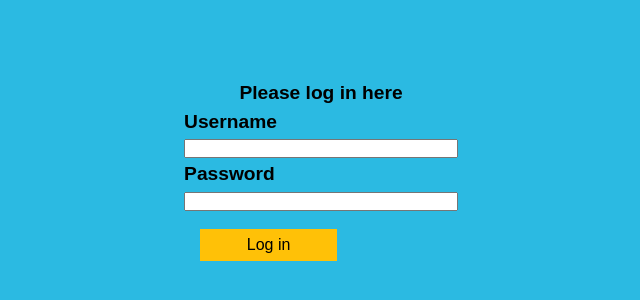
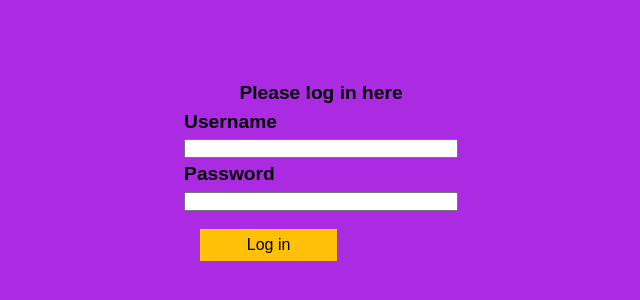
Before and after one commit to SneRam-0105/HR-App, a React (Vite) app: page / in a window 1280 px wide. Shown: the part 222-522 px from the top of the page, without its empty margins (319-959 px from the left). Built offline with nearby package versions, Linux system fonts and the light colour scheme; a web font is replaced by a local one.

Commit message:
add bg color to login screen

```diff
--- a/src/pages/Login.module.css
+++ b/src/pages/Login.module.css
@@ -3,7 +3,7 @@
   justify-content: center;
   align-items: center;
   height: 100vh;
-  background-color: rgb(43, 186, 226);
+  background-color: rgb(171, 43, 226);
 }
 
 .loginform {
```
